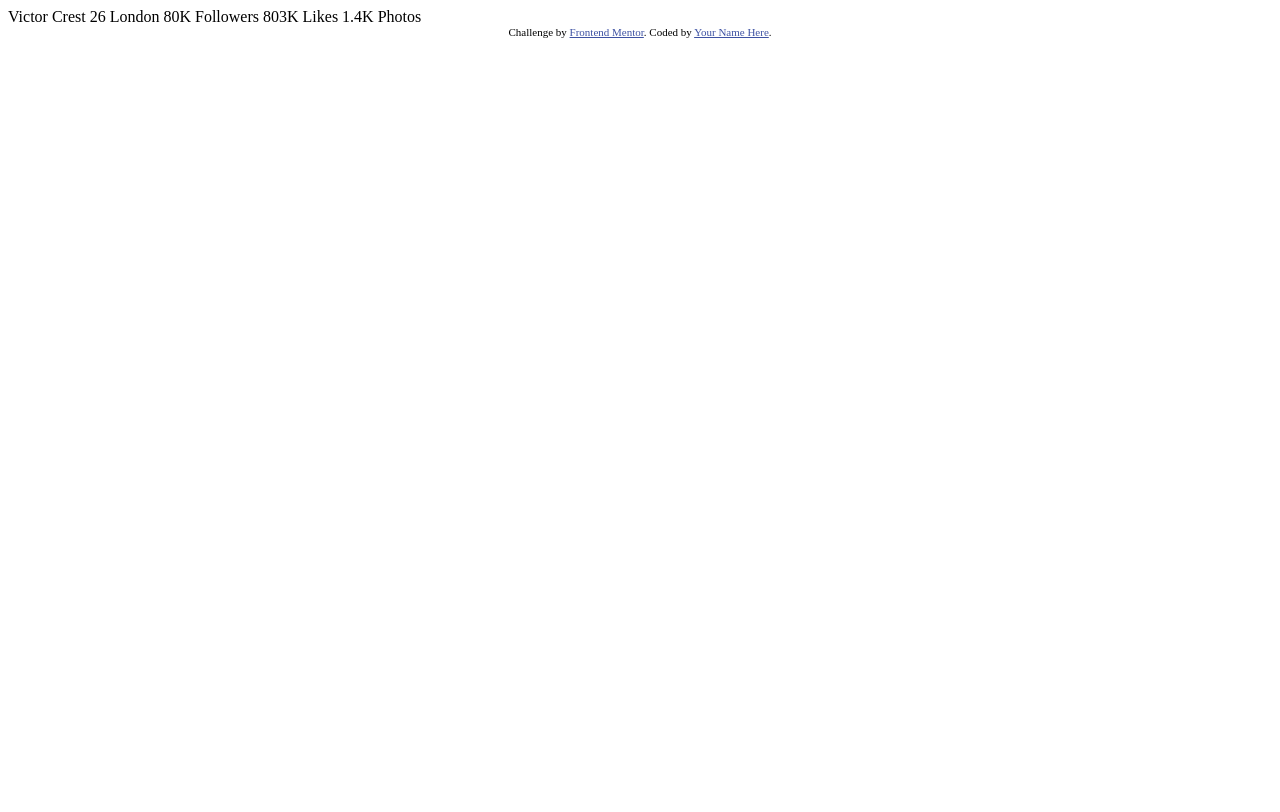
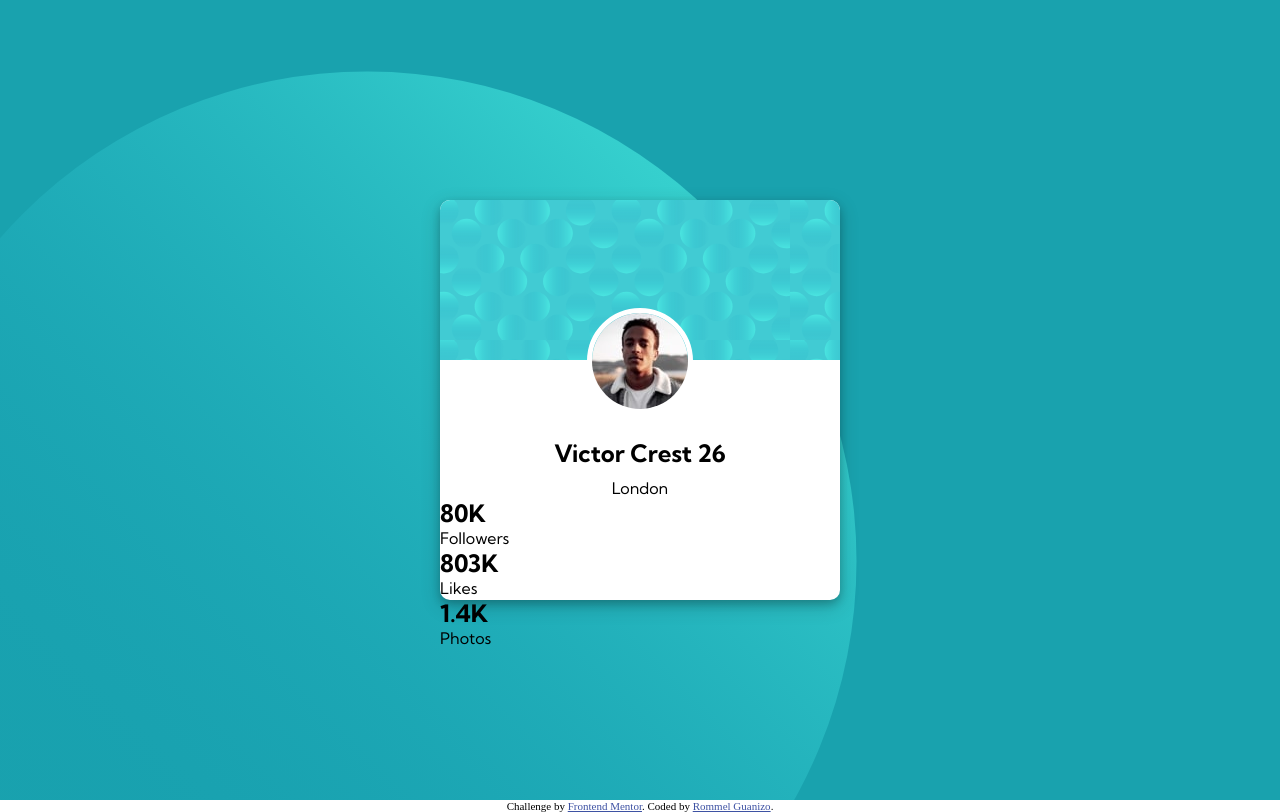
Before and after one commit to guanizorommel/Front-End-Mentor-3, a plain HTML site: page index.html in a window 1280 px wide. Drawn offline with Linux system fonts and the light colour scheme.

Commit message:
1set of code

```diff
--- /dev/null
+++ b/css/style.css
@@ -0,0 +1,70 @@
+* {
+    box-sizing: border-box;
+    margin: 0;
+}
+/*Typographies*/
+h1, h2, p {
+    font-family: "Kumbh Sans", sans-serif;
+}
+
+section {
+    min-width: 100vw;
+    min-height: 100vh;
+    display: flex;
+    align-items: center;
+    justify-content: center;
+    /*On this lesson you will learn how to put multiple background images and position them :)-rommel*/
+    background-color: hsl(185, 75%, 39%); /*Background color*/
+    background-image: url(../images/bg-pattern-top.svg), url(../images/bg-pattern-bottom.svg); /*the two background images*/
+    background-repeat: no-repeat; /*make the background images not to repeat itself*/
+    background-position: -40% -40%,/*Adjusts the top bg pattern x and y axis*/
+    150% 1000%; /*Adjust the the bottom pattern x and y axis*/
+}
+
+.container {
+    width: 400px;
+    height: 400px;
+    background-color: #fff;
+    border-radius: 10px;
+    box-shadow: 0 4px 8px 0 rgba(0, 0, 0, 0.2), 0 6px 20px 0 rgba(0, 0, 0, 0.19); /*Add shadow in the box or container*/
+
+    /* border: 3px solid black; */
+
+}
+
+.card-top {
+    padding: 80px 0px;
+    border-top-right-radius: 10px;
+    border-top-left-radius: 10px;
+    background-image: url(../images/bg-pattern-card.svg);
+    /* border: 3px solid red; */
+}
+
+.card-middle {
+    text-align: center;
+    margin-top: -13%;
+}
+
+.card-middle img {
+    border-radius: 100px;
+    border: 5px solid #fff;
+}
+
+.card-middle h1 {
+    padding-top: 20px;
+}
+
+.card-middle p {
+    padding-top: 10px;
+}
+
+
+
+
+
+
+
+
+.card-bottom {
+
+}
--- a/index.html
+++ b/index.html
@@ -5,6 +5,11 @@
   <meta name="viewport" content="width=device-width, initial-scale=1.0"> <!-- displays site properly based on user's device -->
 
   <link rel="icon" type="image/png" sizes="32x32" href="./images/favicon-32x32.png">
+  <!-- Google Font-->
+  <link rel="preconnect" href="https://fonts.gstatic.com">
+  <link href="https://fonts.googleapis.com/css2?family=Kumbh+Sans:wght@400;700&display=swap" rel="stylesheet">
+  <!-- Custom CSS-->
+  <link rel="stylesheet" href="./css/style.css">
 
   <title>Frontend Mentor | Profile card component</title>
 
@@ -15,21 +20,45 @@
   </style>
 </head>
 <body>
-  Victor Crest
-  26
-  London
 
-  80K
-  Followers
+  <section>
+    <div class="container">
+      <div class="card-top">
 
-  803K
-  Likes
+      </div>
 
-  1.4K
-  Photos
+      <div class="card-middle">
+        <img src="images/image-victor.jpg">
+        <h1>Victor Crest 26</h1>
+        <p>London</p>
+      </div>
+
+      <div class="card-bottom">
+
+        <div class="socialstatus">
+          <h1>80K</h1>
+          <p>Followers</p>
+        </div>
+
+        <div class="socialstatus">
+          <h1>803K</h1>
+          <p>Likes</p>
+        </div>
+
+        <div class="socialstatus">
+          <h1>1.4K</h1>
+          <p>Photos</p>
+        </div>
+
+      </div>
+
+    </div>
+  </section>
+
+
   <div class="attribution">
     Challenge by <a href="https://www.frontendmentor.io?ref=challenge" target="_blank">Frontend Mentor</a>.
-    Coded by <a href="#">Your Name Here</a>.
+    Coded by <a href="#">Rommel Guanizo</a>.
   </div>
 </body>
 </html>
```
